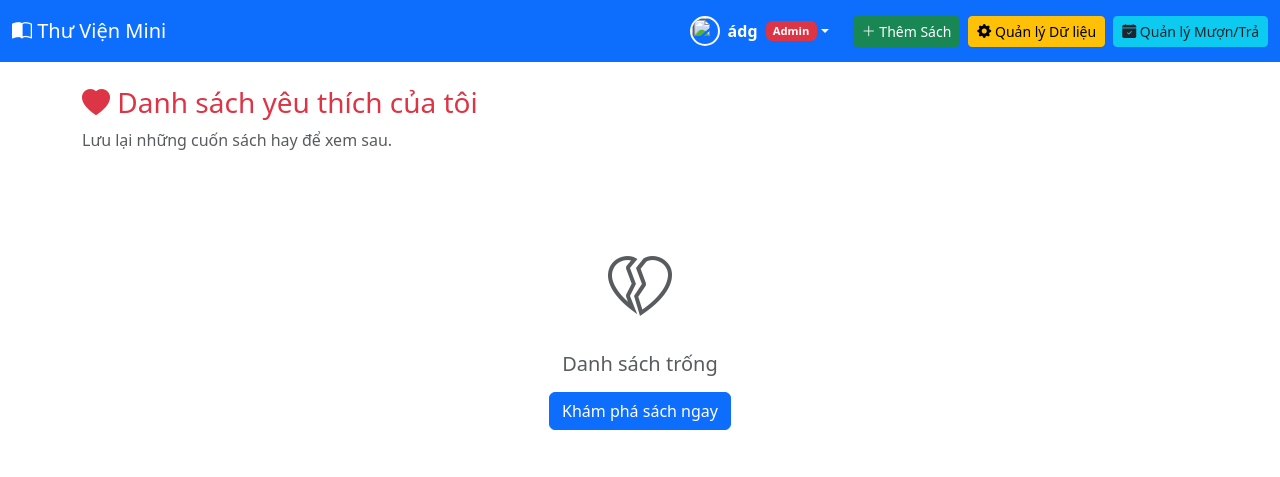
After one commit to duykhang5564/Tim-hieu-va-xay-dung-he-thong-thu-vien-voi-Flask, a Flask app: page /wishlist in a window 1280 px wide. The commit adds this page. Shown: the top 477 px of the page. Run offline with Flask 3, Linux system fonts and the light colour scheme; a user stored in the database is signed in; some libraries are stand-ins or nearby versions.

Commit message:
Add files via upload
thêm sách vào mục yêu thích

```diff
--- a/app.py
+++ b/app.py
@@ -47,6 +47,8 @@ class User(db.Model, UserMixin):
     password_hash = db.Column(db.String(128), nullable=False)
     is_admin = db.Column(db.Boolean, nullable=False, default=False)
     avatar = db.Column(db.String(100), nullable=False, default='default.jpg')
+    # >>> THÊM DÒNG NÀY <<< ( Thêm Mới Tấn Lộc)
+    wishlist = db.relationship('Wishlist', backref='user', lazy=True)
     borrow_logs = db.relationship('BorrowLog', backref='borrower', lazy=True)
     def set_password(self, password): self.password_hash = generate_password_hash(password)
     def check_password(self, password): return check_password_hash(self.password_hash, password)
@@ -90,6 +92,15 @@ class BorrowLog(db.Model):
     borrow_date = db.Column(db.DateTime, nullable=False, default=datetime.utcnow)
     return_date = db.Column(db.DateTime, nullable=True)
 
+# --- Thêm vào file app.py (Dưới class BorrowLog) --- ( Thêm mới Tấn Lộc)
+class Wishlist(db.Model):
+    id = db.Column(db.Integer, primary_key=True)
+    user_id = db.Column(db.Integer, db.ForeignKey('user.id'), nullable=False)
+    book_id = db.Column(db.Integer, db.ForeignKey('book.id'), nullable=False)
+    date_added = db.Column(db.DateTime, nullable=False, default=datetime.utcnow)
+
+    # Quan hệ để lấy thông tin sách dễ dàng
+    book = db.relationship('Book', lazy=True)
 # ==============================================================================
 # 3. FORMS (Giữ nguyên)
 # ==============================================================================
@@ -150,6 +161,7 @@ def admin_required(f):
 # 5. ROUTES
 # ==============================================================================
 
+# --- NHÓM: AUTH & USER ---
 @app.route('/register', methods=['GET', 'POST'])
 def register():
     if current_user.is_authenticated:
@@ -183,6 +195,7 @@ def register():
         print("Lỗi Validate Form:", form.errors)
 
     return render_template('register.html', form=form)
+
 
 @app.route('/login', methods=['GET', 'POST'])
 def login():
@@ -474,6 +487,36 @@ def update_language(id):
     Language.query.get_or_404(id).name = request.form['name']; db.session.commit()
     return redirect(url_for('manage_page'))
 
+    # --- Thêm vào cuối file app.py --- ( Thêm mới Tấn Lộc)
+
+@app.route('/wishlist')
+@login_required
+def my_wishlist():
+    # Lấy danh sách yêu thích của user hiện tại, sắp xếp theo ngày thêm mới nhất
+    items = Wishlist.query.filter_by(user_id=current_user.id).order_by(Wishlist.date_added.desc()).all()
+    return render_template('wishlist.html', items=items)
+
+@app.route('/toggle_wishlist/<int:book_id>')
+@login_required
+def toggle_wishlist(book_id):
+    # Kiểm tra xem đã thích chưa
+    existing_item = Wishlist.query.filter_by(user_id=current_user.id, book_id=book_id).first()
+
+    if existing_item:
+        # Nếu có rồi thì xóa (Bỏ thích)
+        db.session.delete(existing_item)
+        db.session.commit()
+        flash('Đã xóa khỏi danh sách yêu thích.', 'info')
+    else:
+        # Nếu chưa có thì thêm mới
+        new_item = Wishlist(user_id=current_user.id, book_id=book_id)
+        db.session.add(new_item)
+        db.session.commit()
+        flash('Đã thêm vào danh sách yêu thích!', 'success')
+
+    # Quay lại trang người dùng vừa đứng
+    return redirect(request.referrer or url_for('index'))
+
 # ==============================================================================
 # 6. TẠO DỮ LIỆU MẪU & CHẠY APP
 # ==============================================================================
--- a/templates/layout.html
+++ b/templates/layout.html
@@ -33,7 +33,8 @@
                             </a>
                             <ul class="dropdown-menu dropdown-menu-end">
                                 <li><a class="dropdown-item" href="{{ url_for('profile') }}"><i class="bi bi-person-circle me-2"></i>Hồ sơ cá nhân</a></li>
-                                <li><a class="dropdown-item" href="{{ url_for('profile') }}#borrow-history"><i class="bi bi-clock-history me-2"></i>Lịch sử mượn của tôi</a></li>
+<li><a class="dropdown-item" href="{{ url_for('my_wishlist') }}"><i class="bi bi-heart-fill me-2 text-danger"></i>Sách yêu thích</a></li>
+
                                 <li><hr class="dropdown-divider"></li>
                                 <li><a class="dropdown-item" href="{{ url_for('logout') }}"><i class="bi bi-box-arrow-right me-2"></i>Đăng xuất</a></li>
                             </ul>
@@ -48,7 +49,7 @@
                                 <a class="btn btn-warning btn-sm" href="{{ url_for('manage_page') }}"><i class="bi bi-gear-fill"></i> Quản lý Dữ liệu</a>
                             </li>
                             <li class="nav-item">
-                                <a class="btn btn-info btn-sm text-dark" href="{{ url_for('register') }}"><i class="bi bi-calendar-check-fill"></i> Quản lý Mượn/Trả</a>
+                                <a class="btn btn-info btn-sm text-dark" href="{{ url_for('borrow_history') }}"><i class="bi bi-calendar-check-fill"></i> Quản lý Mượn/Trả</a>
                             </li>
                         {% endif %}
 
--- /dev/null
+++ b/templates/wishlist.html
@@ -0,0 +1,51 @@
+{% extends "layout.html" %}
+
+{% block content %}
+<div class="row mb-4">
+    <div class="col-12">
+        <h3 class="text-danger"><i class="bi bi-heart-fill"></i> Danh sách yêu thích của tôi</h3>
+        <p class="text-muted">Lưu lại những cuốn sách hay để xem sau.</p>
+    </div>
+</div>
+
+<div class="row g-4">
+    {% for item in items %}
+    <div class="col-md-6 col-lg-4">
+        <div class="card h-100 shadow-sm border-0">
+            <div class="row g-0 h-100">
+                <div class="col-4">
+                    <img src="{{ url_for('static', filename='book_covers/' + item.book.image_file) }}"
+                         class="img-fluid rounded-start h-100" style="object-fit: cover;">
+                </div>
+                <div class="col-8">
+                    <div class="card-body d-flex flex-column h-100">
+                        <h5 class="card-title text-truncate">{{ item.book.title }}</h5>
+                        <p class="card-text small text-muted mb-1">{{ item.book.author.name }}</p>
+                        <p class="card-text mb-auto">
+                            {% if item.book.available_quantity > 0 %}
+                                <span class="badge bg-success">Còn sách</span>
+                            {% else %}
+                                <span class="badge bg-secondary">Hết sách</span>
+                            {% endif %}
+                        </p>
+
+                        <div class="mt-3 d-flex gap-2">
+                            <a href="{{ url_for('view_book', id=item.book.id) }}" class="btn btn-sm btn-primary">Xem</a>
+                            <a href="{{ url_for('toggle_wishlist', book_id=item.book.id) }}" class="btn btn-sm btn-outline-danger">
+                                <i class="bi bi-trash"></i> Bỏ thích
+                            </a>
+                        </div>
+                    </div>
+                </div>
+            </div>
+        </div>
+    </div>
+    {% else %}
+    <div class="col-12 text-center py-5">
+        <i class="bi bi-heartbreak text-muted" style="font-size: 4rem;"></i>
+        <h5 class="mt-3 text-muted">Danh sách trống</h5>
+        <a href="{{ url_for('index') }}" class="btn btn-primary mt-2">Khám phá sách ngay</a>
+    </div>
+    {% endfor %}
+</div>
+{% endblock %}
```
Also changed, not shown: templates/index.html (+14 -5 lines), templates/view_book.html (+10 -0 lines), templates/add_book_page.html (line endings or trailing spaces), templates/borrow_history.html (line endings or trailing spaces), templates/edit.html (line endings or trailing spaces), templates/edit_author.html (line endings or trailing spaces), templates/edit_category.html (line endings or trailing spaces), templates/edit_language.html (line endings or trailing spaces), templates/login.html (line endings or trailing spaces), templates/manage.html (line endings or trailing spaces), templates/profile.html (line endings or trailing spaces), templates/register.html (line endings or trailing spaces).
